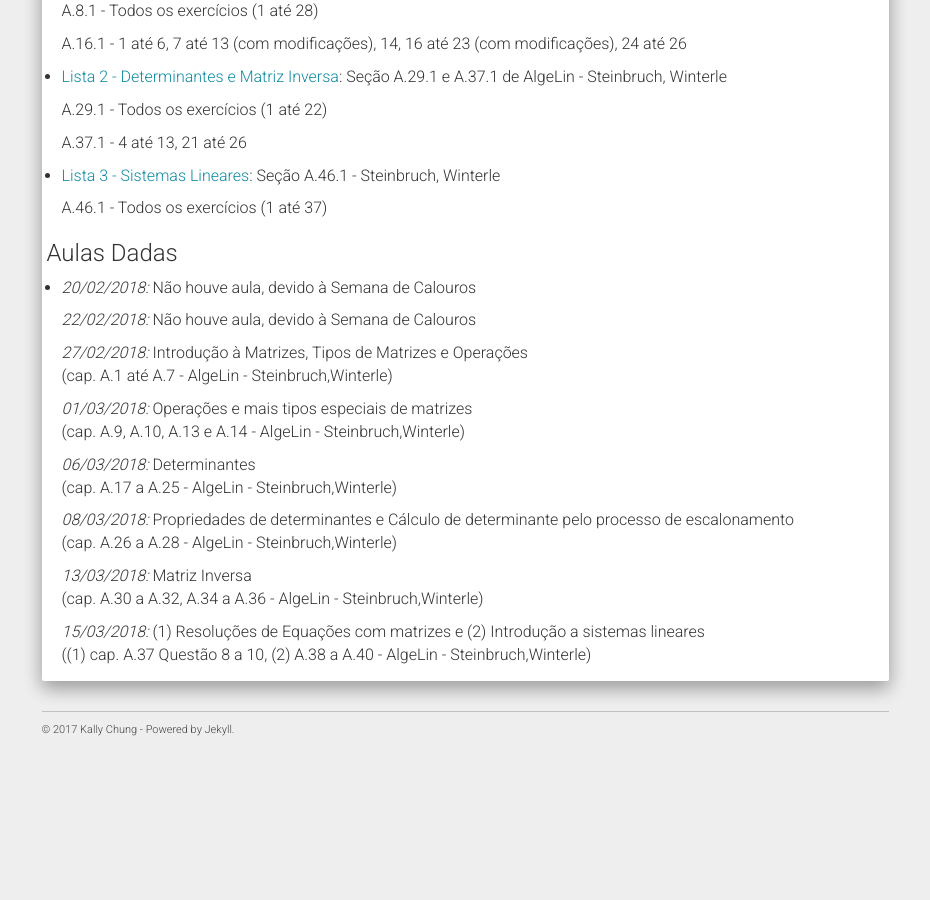
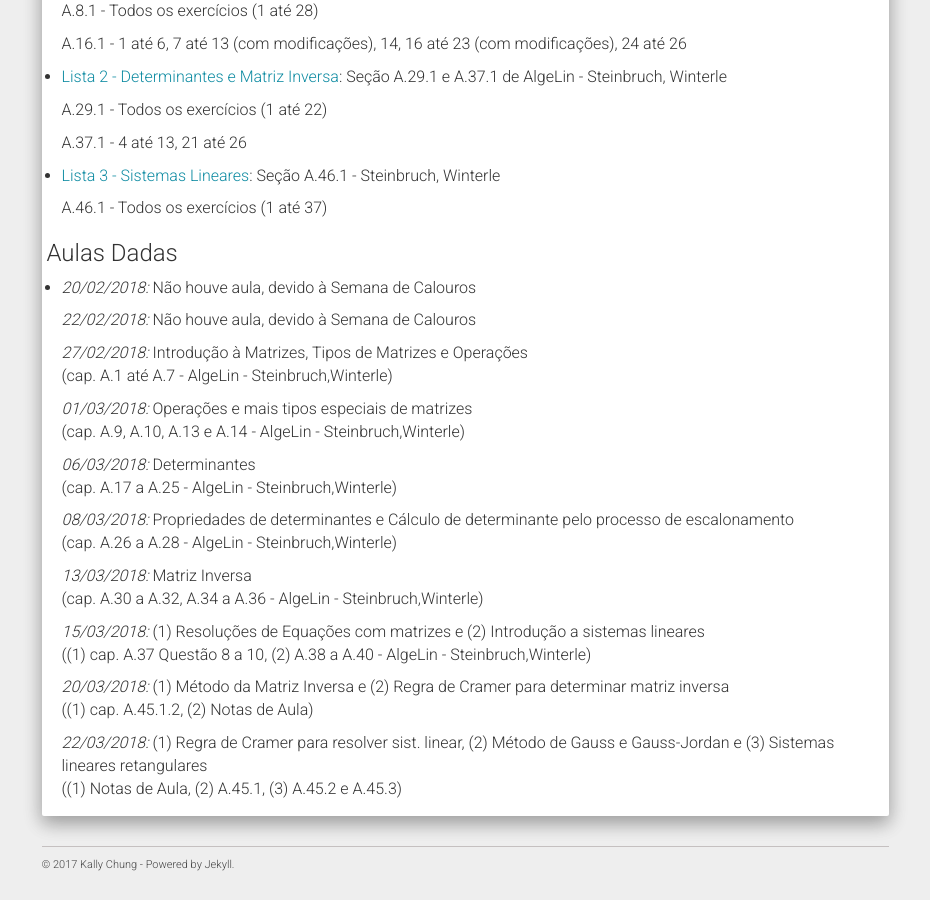
Before and after one commit to chunggnuhc/chunggnuhc.github.io, a Jekyll site: the page built from CM303-GAeAL-1sem2018.md, in a window 1280 px wide and 900 px high, scrolled down 1349 px. Shown: the whole window, without its empty margins (321-1251 px from the left). Built offline with Jekyll 4.4.1, drawn with Linux system fonts in a browser that asks for light colours; nearby versions of some CDN libraries; before the commit the page ends 2114 px from its top, so only the background shows below that.

Commit message:
Update CM303 - cronograma

```diff
--- a/CM303-GAeAL-1sem2018.md
+++ b/CM303-GAeAL-1sem2018.md
@@ -93,3 +93,7 @@ obs.: O horário de atendimento no dia é cancelado caso nenhum aluno apareça a
   _13/03/2018:_ Matriz Inversa <br/>(cap. A.30 a A.32, A.34 a A.36 - AlgeLin - Steinbruch,Winterle)
 
   _15/03/2018:_ (1) Resoluções de Equações com matrizes e (2) Introdução a sistemas lineares <br/>((1) cap. A.37 Questão 8 a 10, (2) A.38 a A.40 - AlgeLin - Steinbruch,Winterle)
+
+  _20/03/2018:_ (1) Método da Matriz Inversa e (2) Regra de Cramer para determinar matriz inversa <br/>((1) cap. A.45.1.2, (2) Notas de Aula)
+
+  _22/03/2018:_ (1) Regra de Cramer para resolver sist. linear, (2) Método de Gauss e Gauss-Jordan e (3) Sistemas lineares retangulares <br/>((1) Notas de Aula, (2) A.45.1, (3) A.45.2 e A.45.3)
```
